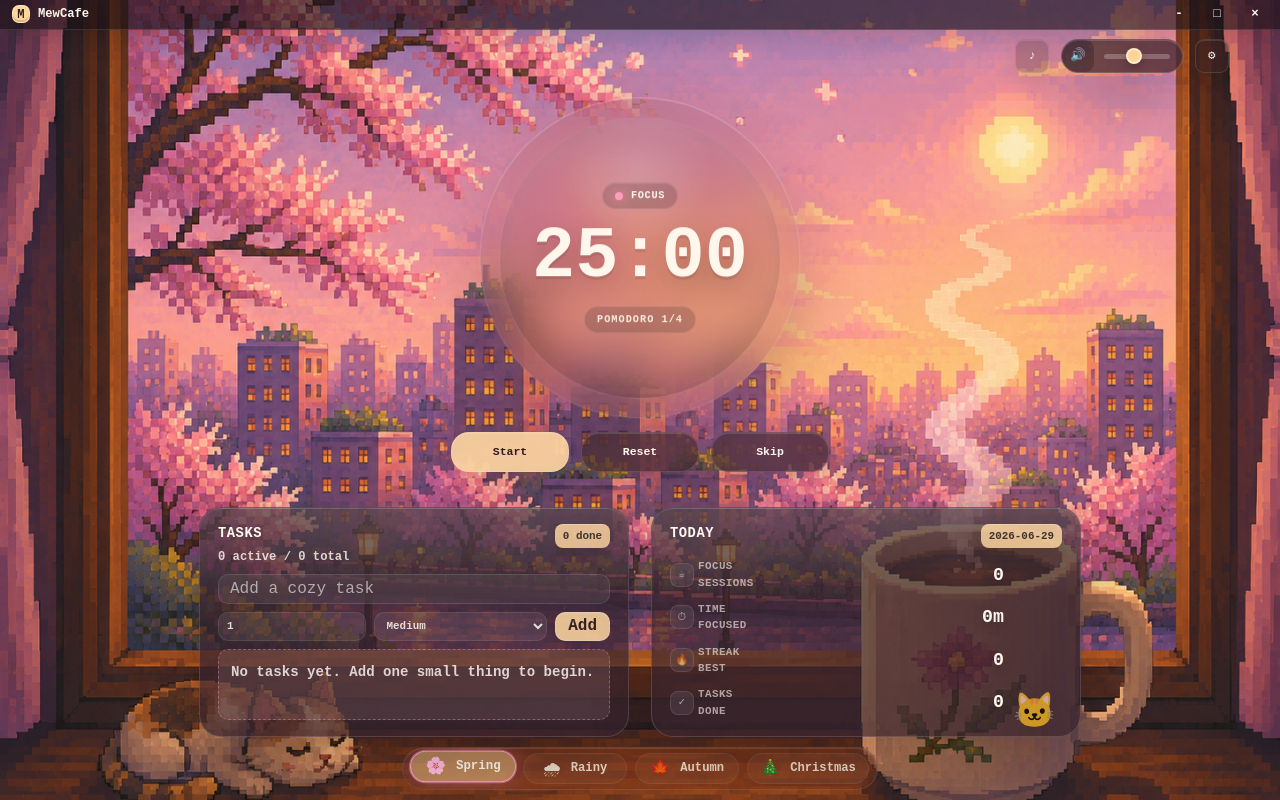
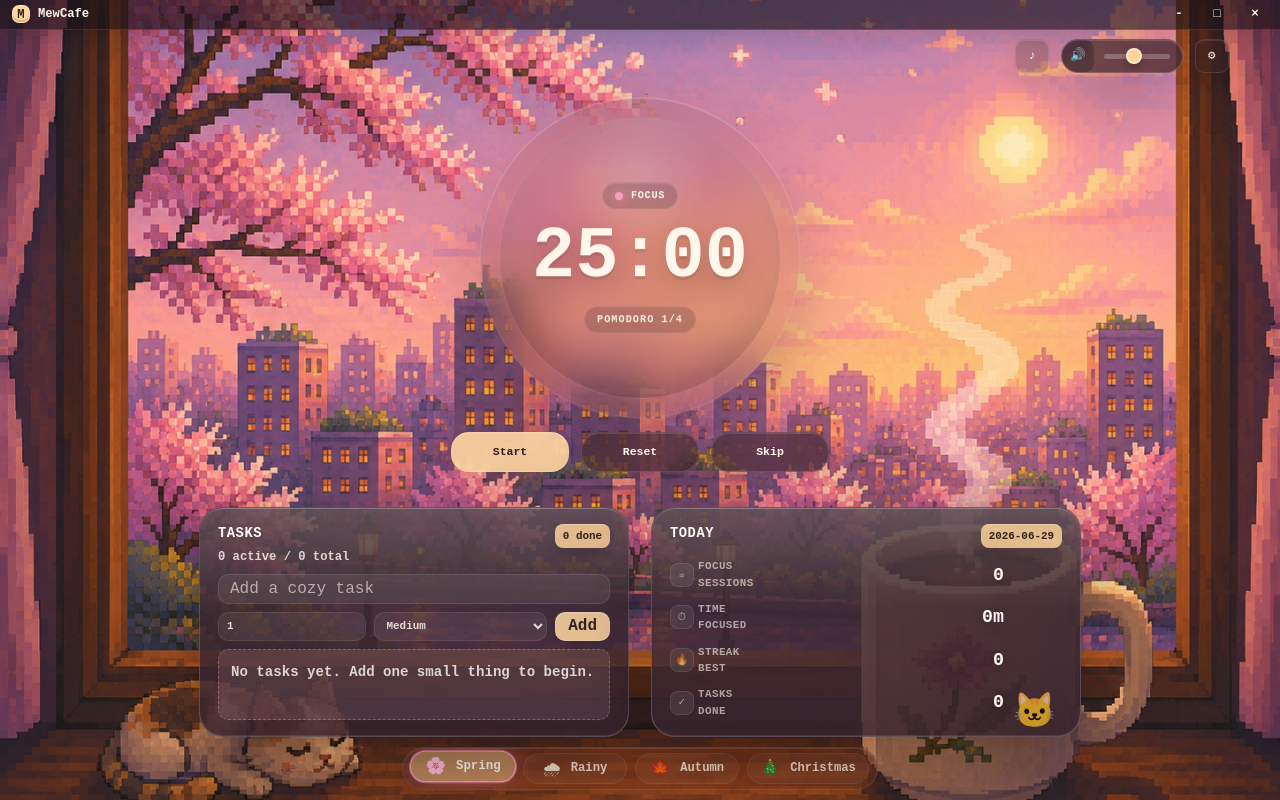
Before and after one commit to anisha-2905/Mewcafe, a React (Vite) app: page / in a window 1280 px wide. Built offline with nearby package versions, Linux system fonts and the light colour scheme.

Commit message:
update not final  mewcafe

```diff
--- a/src/components/StatsPanel.jsx
+++ b/src/components/StatsPanel.jsx
@@ -50,7 +50,7 @@ function StatsPanel() {
   ];
 
   return (
-   <section className="bottom-panel stats-panel">
+   <section className="bottom-panel stats-panel glass-panel">
       <div className="stats-panel__header">
         <h2>Today</h2>
         <span>{stats.date}</span>
--- a/src/components/TaskPanel.jsx
+++ b/src/components/TaskPanel.jsx
@@ -118,7 +118,7 @@ function TaskPanel() {
   }
 
   return (
-    <section className="bottom-panel task-panel" aria-label="Tasks">
+    <section className="bottom-panel task-panel glass-panel" aria-label="Tasks">
       <div className="task-panel__header">
         <div>
           <h2>Tasks</h2>
--- a/src/data/themes.js
+++ b/src/data/themes.js
@@ -21,7 +21,10 @@ export const themes = [
     buttonColor: '#ffd59a',
     glassTint: 'rgba(255, 213, 226, 0.24)',
     textColor: '#fff7ec',
-    progressRingColor: '#ff9dbb'
+    progressRingColor: '#ff9dbb',
+    panelBg: 'rgba(255, 213, 226, 0.30)',
+    panelBorder: 'rgba(255,255,255,0.18)',
+    inputBg: 'rgba(255,255,255,0.08)',
   },
   {
     name: 'rainy',
@@ -33,7 +36,10 @@ export const themes = [
     buttonColor: '#6f9aa5',
     glassTint: 'rgba(126, 162, 167, 0.24)',
     textColor: '#edf8f6',
-    progressRingColor: '#9bd4dc'
+    progressRingColor: '#9bd4dc',
+    panelBg: 'rgba(88,112,122,0.32)',
+    panelBorder: 'rgba(210,230,235,0.15)',
+    inputBg: 'rgba(255,255,255,0.07)',
   },
   {
     name: 'autumn',
@@ -45,7 +51,10 @@ export const themes = [
     buttonColor: '#c9672e',
     glassTint: 'rgba(219, 116, 45, 0.24)',
     textColor: '#fff1dd',
-    progressRingColor: '#f6a24b'
+    progressRingColor: '#f6a24b',
+    panelBg: 'rgba(140,82,46,0.30)',
+    panelBorder: 'rgba(255,230,180,0.15)',
+    inputBg: 'rgba(255,255,255,0.07)',
   },
   {
     name: 'christmas',
@@ -57,7 +66,10 @@ export const themes = [
     buttonColor: '#8f4f62',
     glassTint: 'rgba(84, 70, 132, 0.28)',
     textColor: '#fff6e3',
-    progressRingColor: '#ffd273'
+    progressRingColor: '#ffd273',
+    panelBg: 'rgba(84,70,132,0.30)',
+    panelBorder: 'rgba(255,230,245,0.16)',
+    inputBg: 'rgba(255,255,255,0.08)',
   }
 ];
 
--- a/src/layout/AppShell.jsx
+++ b/src/layout/AppShell.jsx
@@ -45,6 +45,10 @@ function AppShell() {
   '--theme-glass-tint': selectedTheme.glassTint,
   '--theme-text': selectedTheme.textColor,
   '--theme-progress-ring': selectedTheme.progressRingColor,
+
+  '--panel-bg': selectedTheme.panelBg,
+  '--panel-border': selectedTheme.panelBorder,
+  '--input-bg': selectedTheme.inputBg,
 };
 
   function handleThemeChange(themeName) {
--- a/src/styles/global.css
+++ b/src/styles/global.css
@@ -556,23 +556,9 @@ button {
   padding: 22px 24px;
   overflow: hidden;
   color: var(--card-text-primary);
-
-  background: rgba(55, 35, 45, 0.72);
-  border: 1px solid rgba(255, 255, 255, 0.14);
+  border: 1px solid var(--panel-border);
   border-radius: 22px;
-
-  box-shadow:
-    var(--shadow-large),
-    inset 0 1px 0 rgba(255, 255, 255, 0.14);
-
-  backdrop-filter: blur(26px) saturate(1.35);
-  -webkit-backdrop-filter: blur(26px) saturate(1.35);
-
-  transition:
-    background 250ms var(--ease-soft),
-    border-color 250ms var(--ease-soft),
-    box-shadow 250ms var(--ease-soft),
-    transform 220ms var(--ease-soft);
+  background: var(--panel-bg);
 }
 
 .bottom-panel::before {
@@ -673,7 +659,7 @@ button {
 .task-item__edit-input {
   width: 100%;
   color: var(--card-text-primary);
-  background: rgba(255, 255, 255, 0.08);
+  background: var(--input-bg);
   border: 1px solid var(--card-glass-border);
   border-radius: 10px;
   outline: 0;
@@ -1173,7 +1159,8 @@ button {
   gap: 18px;
   padding: 20px;
   overflow: auto;
-  background: rgba(55, 35, 45, 0.72);
+  background: var(--panel-bg);
+  border: 1px solid var(--panel-border);
   border-color: rgba(255, 255, 255, 0.1);
   border-radius: 22px;
   box-shadow: var(--shadow-large), inset 0 1px 0 rgba(255, 255, 255, 0.14);
@@ -1225,7 +1212,7 @@ button {
   display: grid;
   gap: 12px;
   padding: 14px;
-  background: rgba(255, 255, 255, 0.055);
+  background: var(--input-bg);
   border: 1px solid rgba(255, 255, 255, 0.08);
   border-radius: 16px;
 }
@@ -1585,14 +1572,42 @@ button {
     width: min(100%, 420px);
     justify-content: flex-start;
   }
-}
-.bottom-panel {
-  background: rgba(55, 35, 45, 0.72);
-  border: 1px solid rgba(255, 255, 255, 0.14);
-  border-radius: 22px;
+
+}
+/* FINAL FORCE GLASS FOR TASK + TODAY */
+
+.bottom-panel.task-panel,
+.bottom-panel.stats-panel {
+  background: rgba(55, 35, 45, 0.86) !important;
+  border: 1px solid rgba(255, 255, 255, 0.18) !important;
+  border-radius: 24px !important;
+
   box-shadow:
-    0 20px 60px rgba(0, 0, 0, 0.24),
-    inset 0 1px 0 rgba(255, 255, 255, 0.16);
-  backdrop-filter: blur(26px) saturate(1.35);
-  -webkit-backdrop-filter: blur(26px) saturate(1.35);
-}
+    0 24px 70px rgba(0, 0, 0, 0.35),
+    inset 0 1px 0 rgba(255, 255, 255, 0.24),
+    inset 0 -1px 0 rgba(255, 255, 255, 0.08) !important;
+
+  backdrop-filter: blur(32px) saturate(180%) !important;
+  -webkit-backdrop-filter: blur(32px) saturate(180%) !important;
+}
+
+.bottom-panel.task-panel::before,
+.bottom-panel.stats-panel::before {
+  content: "";
+  position: absolute;
+  inset: 0;
+  border-radius: inherit;
+  pointer-events: none;
+  background: linear-gradient(
+    180deg,
+    rgba(255, 255, 255, 0.18),
+    rgba(255, 255, 255, 0.02) 45%,
+    transparent
+  ) !important;
+}
+
+.bottom-panel.task-panel > *,
+.bottom-panel.stats-panel > * {
+  position: relative;
+  z-index: 1;
+}
```
Lines whose indentation alone changed are shown as unchanged.
